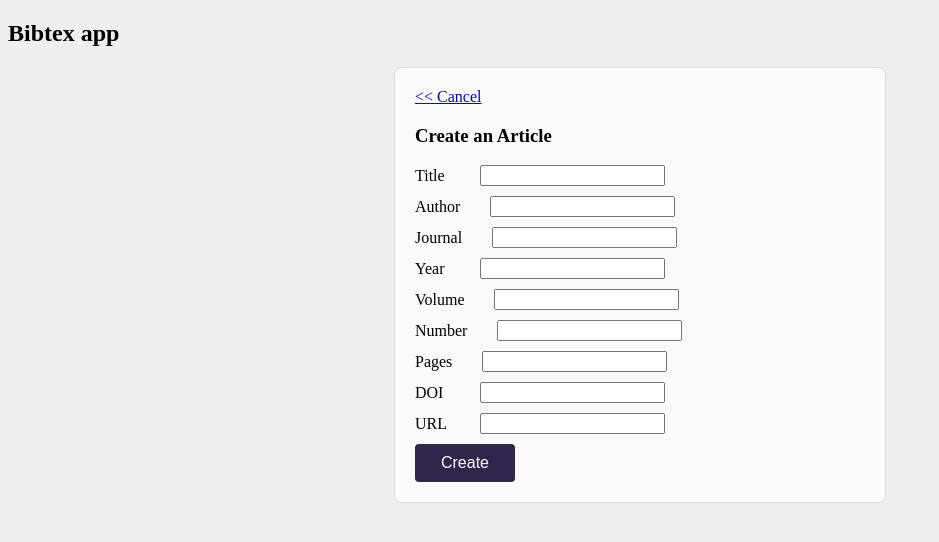
After one commit to Uxusino/bibtex-kirby, a Flask app: page /create in a window 1280 px wide. The commit adds this page. Shown: the top 542 px of the page, without its empty margins (0-939 px from the left). Run offline with Flask 3, Linux system fonts and the light colour scheme.

Commit message:
css and made nicer to read

```diff
--- a/src/app.py
+++ b/src/app.py
@@ -8,6 +8,10 @@ from util import validate_data, generate_label
 def index():
     bibtexs = repo.get_bibtexs()
     return render_template("index.html", bibtexs=bibtexs)
+
+@app.route("/create")
+def create():
+    return render_template("create.html")
 
 # TODO: make possible to add other types of references
 @app.route("/create_bibtex", methods=["POST"])
--- /dev/null
+++ b/src/static/style.css
@@ -0,0 +1,82 @@
+body {
+    background-color: #eeeeee;
+  }
+
+  .bibtex-list {
+    list-style: none;
+    padding: 0;
+    margin: 0;
+  }
+
+  .bibtex-item {
+    border-bottom: 1px solid #2d204d;
+    margin-bottom: 10px;
+    padding-bottom: 10px;
+  }
+
+  .bibtex-header {
+    font-weight: bold;
+    font-size: 1.1em;
+    margin-bottom: 10px;
+  }
+
+  .bibtex-label {
+    color: #000000;
+  }
+
+  .bibtex-type {
+    color: #535353;
+  }
+
+  .bibtex-details {
+    list-style: none;
+    padding-left: 20px;
+    margin: 0;
+  }
+
+  .bibtex-detail {
+    margin-bottom: 10px;
+  }
+
+  .bibtex-detail strong {
+    color: #555;
+  }
+
+  .bibtex-item:hover {
+    background-color: #f9f9f9;
+    border-radius: 8px;
+  }
+  .bibtex-form {
+    max-width: 450px;
+    margin: 20px auto;
+    padding: 20px;
+    background-color: #fafafa;
+    border: 1px solid #ddd;
+    border-radius: 8px;
+    align-items: center;
+  }
+  .form-group {
+    display: flex;
+    margin-bottom: 10px;
+    justify-content: space-between;
+    align-items: center;
+  }
+  .submit-btn {
+    display: block;
+    width: 100px;
+    padding: 10px;
+    background-color: #32254b;
+    color: #fff;
+    font-size: 16px;
+    border: none;
+    border-radius: 4px;
+    cursor: pointer;
+
+  }
+  .journal-input {
+    margin-left: 30px;
+    margin-right: 200px;
+  }
+
+  /* .delete-btn {
+  } */
--- /dev/null
+++ b/src/templates/create.html
@@ -0,0 +1,80 @@
+{% extends "layout.html" %}
+
+{% block title %}
+Bibtex app
+{% endblock %}
+
+{% block body %}
+
+<h2>Bibtex app</h2>
+
+<form action="/create_bibtex" method="post" class="bibtex-form">
+  {% with messages = get_flashed_messages() %}
+    {% if messages %}
+      <ul>
+      {% for message in messages %}
+        <li>{{ message }}</li>
+      {% endfor %}
+      </ul>
+    {% endif %}
+  {% endwith %}
+
+  <a href="/"> << Cancel</a>
+
+  <h3>Create an Article</h3>
+
+  <div class="form-group">
+    <label for="title">Title</label>
+    <input type="text" name="title" required class="journal-input">
+  </div>
+
+  <div class="form-group">
+    <label for="author">Author</label>
+    <input type="text" name="author" required class="journal-input">
+  </div>
+
+  <div class="form-group">
+    <label for="journal">Journal </label>
+    <input type="text" name="journal" required class="journal-input">
+  </div>
+
+  <div class="form-group">
+    <label for="year">Year</label>
+    <input type="text" name="year" required class="journal-input">
+  </div>
+
+  <div class="form-group">
+    <label for="volume">Volume</label>
+    <input type="text" name="volume" class="journal-input">
+  </div>
+
+  <div class="form-group">
+    <label for="number">Number</label>
+    <input type="text" name="number" class="journal-input">
+  </div>
+
+  <div class="form-group">
+    <label for="pages">Pages</label>
+    <input type="text" name="pages" class="journal-input">
+  </div>
+
+  <div class="form-group">
+    <label for="doi">DOI</label>
+    <input type="text" name="doi" class="journal-input">
+  </div>
+
+  <div class="form-group">
+    <label for="url">URL</label>
+    <input type="text" name="url" class="journal-input">
+  </div>
+
+  <div>
+  <button type="submit" class="submit-btn">
+    Create
+  </button>
+
+</div>
+
+</form>
+
+{% endblock %}
--- a/src/templates/layout.html
+++ b/src/templates/layout.html
@@ -1,4 +1,5 @@
 <!DOCTYPE html>
+<link rel="stylesheet" href="/static/style.css">
 <html lang="en">
   <head>
     <meta charset="utf-8" />
```
Also changed, not shown: src/templates/index.html (+11 -49 lines).
